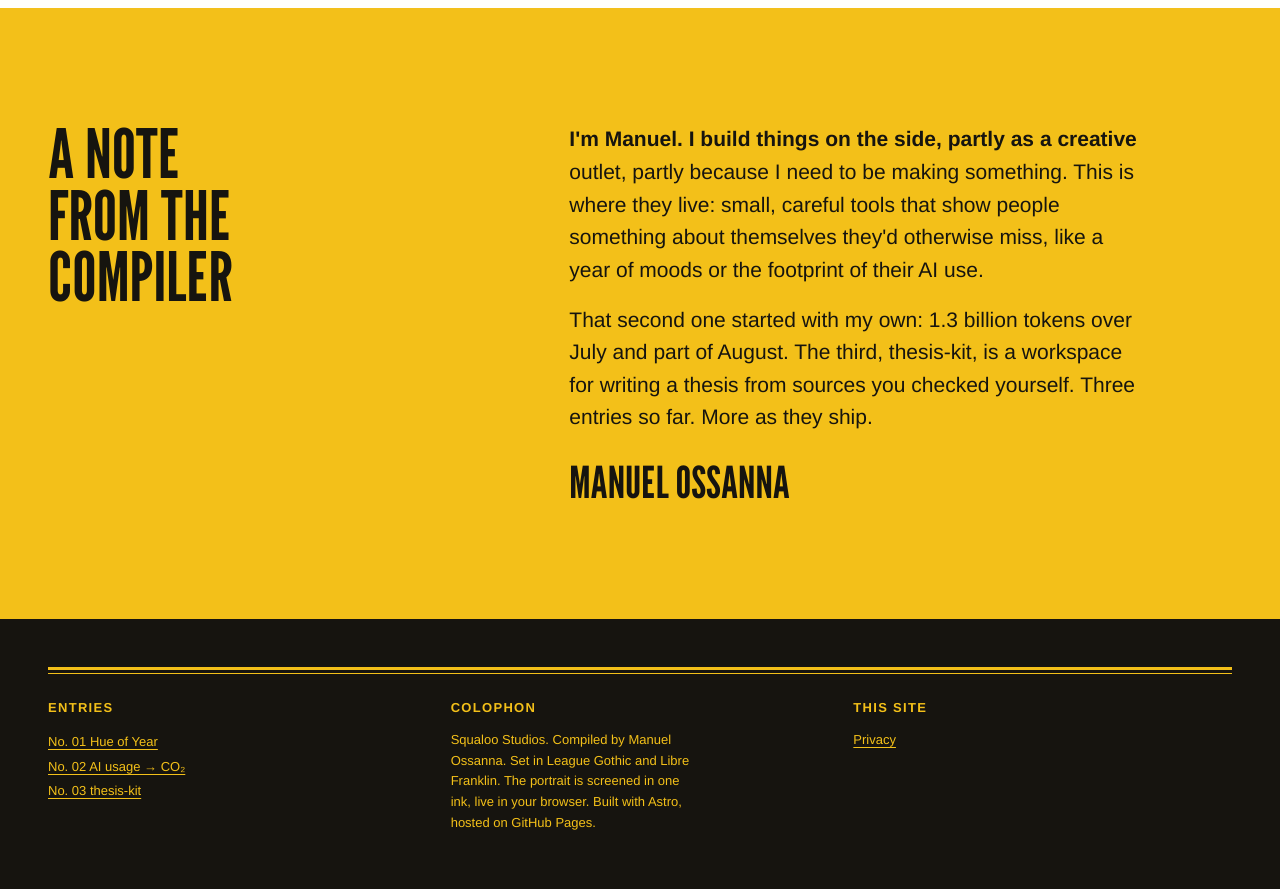
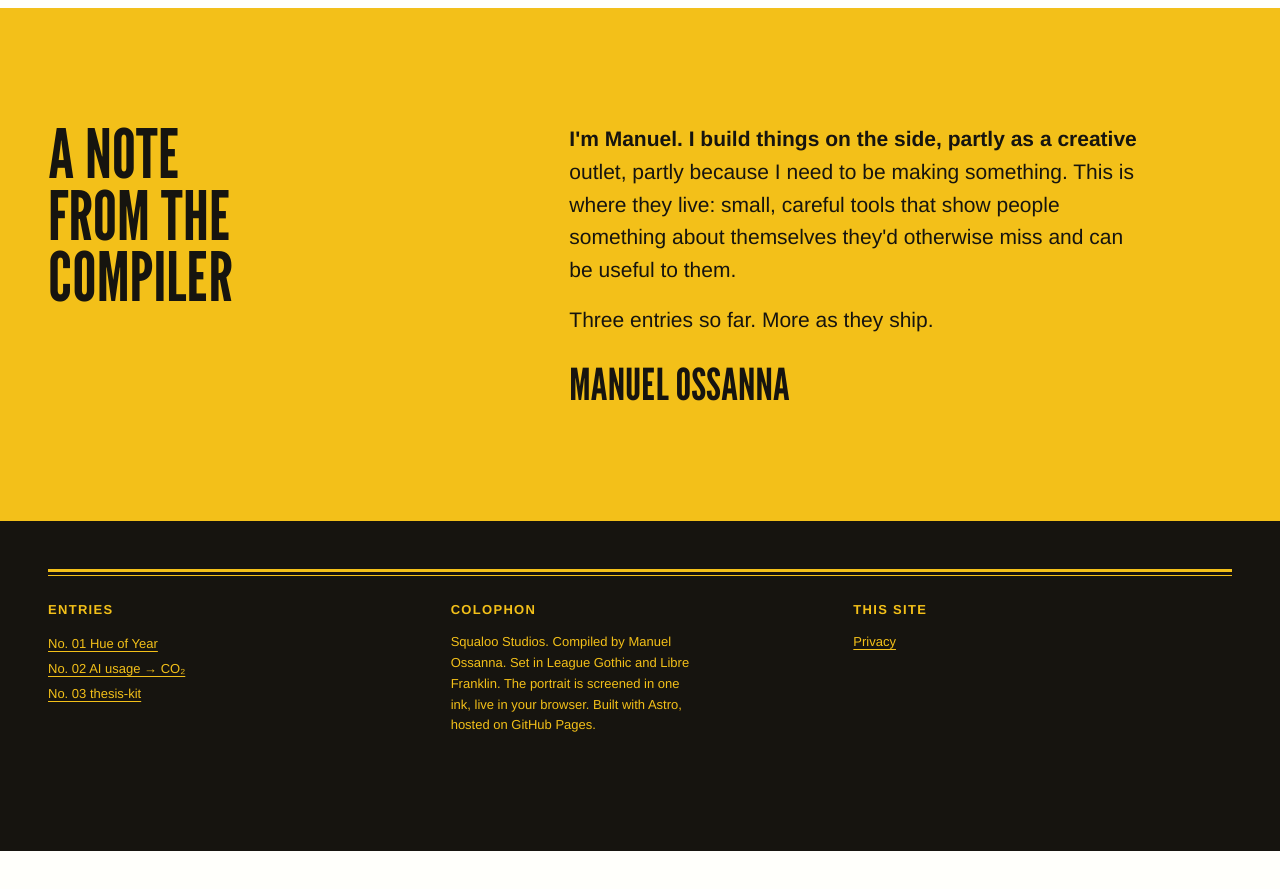
Before and after one commit to CTRLMANu/squaloo-studio, an Astro site: page / in a window 1280 px wide. Shown: the part 3240-4129 px from the top of the page. After the commit the page ends 4091 px from the top, so only its background shows below. Built offline with nearby package versions, Linux system fonts and the light colour scheme; Astro itself is replaced by a stand-in of ours.

Commit message:
Rewrite the compiler's note for three entries.
Co-authored-by: Cursor <cursoragent@cursor.com>

```diff
--- a/src/pages/index.astro
+++ b/src/pages/index.astro
@@ -148,12 +148,9 @@ const [hue, co2, thesis] = entries;
         <p>
           I'm Manuel. I build things on the side, partly as a creative outlet, partly because I need to be making
           something. This is where they live: small, careful tools that show people something about themselves they'd
-          otherwise miss, like a year of moods or the footprint of their AI use.
+          otherwise miss and can be useful to them.
         </p>
-        <p>
-          That second one started with my own: 1.3 billion tokens over July and part of August. The third, thesis-kit,
-          is a workspace for writing a thesis from sources you checked yourself. Three entries so far. More as they ship.
-        </p>
+        <p>Three entries so far. More as they ship.</p>
         <p class="signature">{SITE.author}</p>
       </div>
     </section>
```
